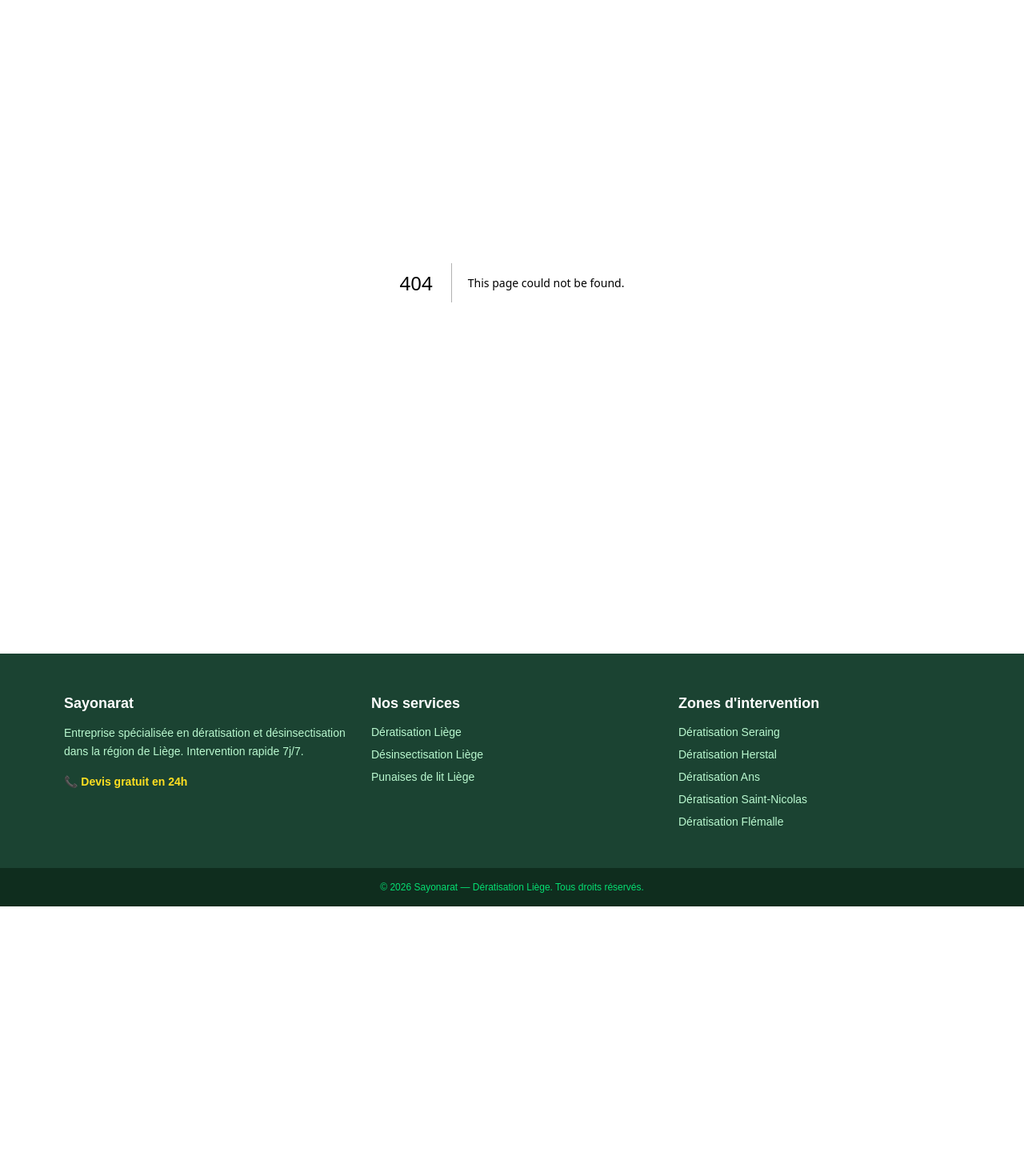
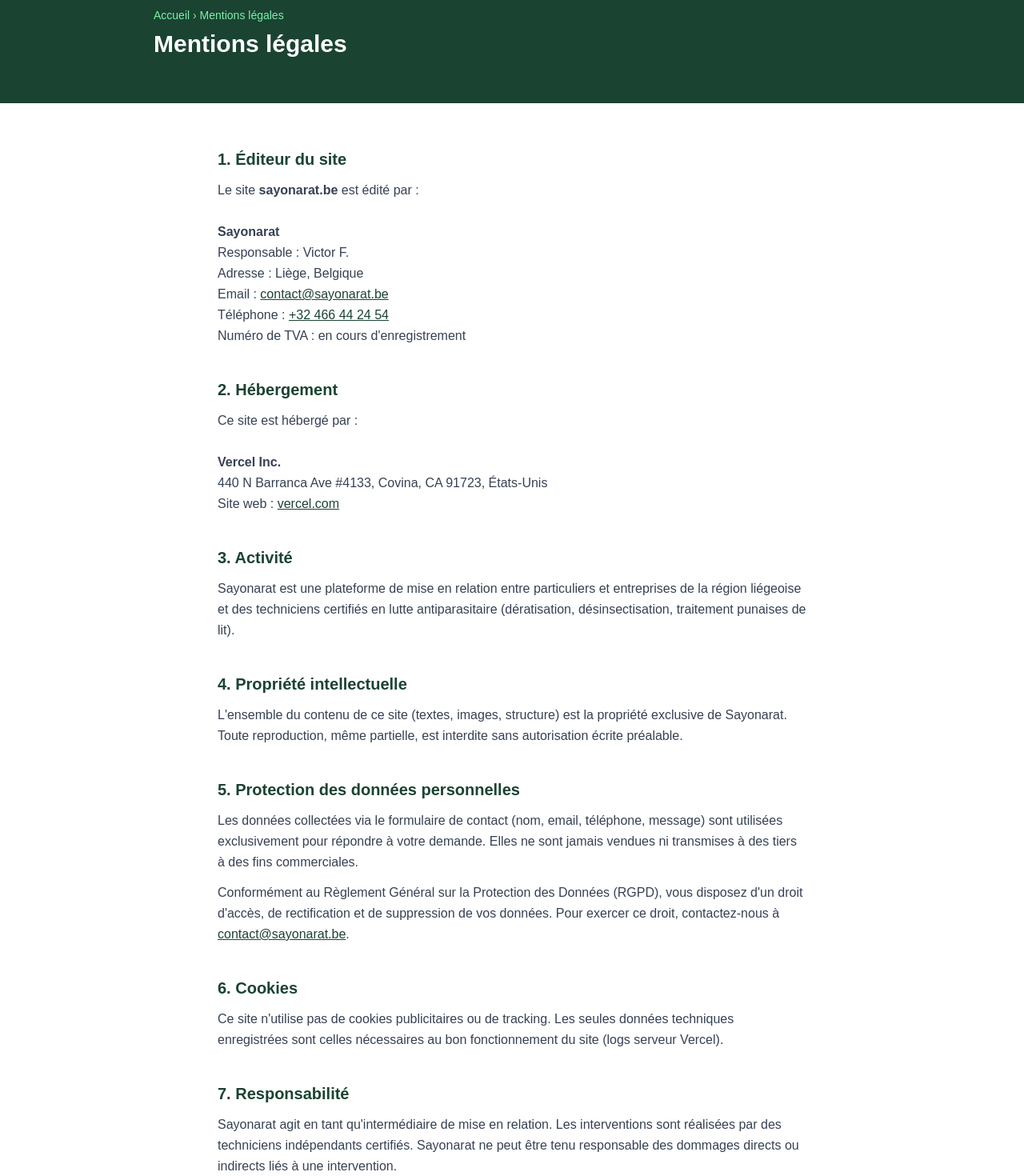
Before and after one commit to wnqgphqn5t-cmyk/sayonarat, a Next.js app: page /mentions-legales in a window 1280 px wide. Before the commit this address had no page. Shown: the part 140-1610 px from the top of the page at 80% size. Before the commit the page ends 1273 px from the top, so only its background shows below. Built offline with nearby package versions, Linux system fonts and the light colour scheme.

Commit message:
mentions légales + footer + sitemap

```diff
--- /dev/null
+++ b/app/mentions-legales/page.tsx
@@ -0,0 +1,108 @@
+import type { Metadata } from "next";
+import Link from "next/link";
+
+export const metadata: Metadata = {
+  title: "Mentions légales | Sayonarat",
+  description: "Mentions légales du site Sayonarat — service de dératisation et désinsectisation à Liège.",
+};
+
+export default function MentionsLegalesPage() {
+  return (
+    <>
+      <section style={{ backgroundColor: "#1B4332" }} className="text-white py-14 px-4">
+        <div className="max-w-4xl mx-auto">
+          <p className="text-green-300 text-sm mb-2">
+            <Link href="/" className="hover:text-white">Accueil</Link> › Mentions légales
+          </p>
+          <h1 className="text-3xl font-bold">Mentions légales</h1>
+        </div>
+      </section>
+
+      <section className="py-14 px-4 max-w-3xl mx-auto space-y-10 text-gray-700">
+
+        <div>
+          <h2 className="text-xl font-bold mb-3" style={{ color: "#1B4332" }}>1. Éditeur du site</h2>
+          <p className="leading-relaxed">
+            Le site <strong>sayonarat.be</strong> est édité par :<br /><br />
+            <strong>Sayonarat</strong><br />
+            Responsable : Victor F.<br />
+            Adresse : Liège, Belgique<br />
+            Email : <a href="mailto:contact@sayonarat.be" className="underline" style={{ color: "#1B4332" }}>contact@sayonarat.be</a><br />
+            Téléphone : <a href="tel:+32466442454" className="underline" style={{ color: "#1B4332" }}>+32 466 44 24 54</a><br />
+            Numéro de TVA : en cours d&apos;enregistrement
+          </p>
+        </div>
+
+        <div>
+          <h2 className="text-xl font-bold mb-3" style={{ color: "#1B4332" }}>2. Hébergement</h2>
+          <p className="leading-relaxed">
+            Ce site est hébergé par :<br /><br />
+            <strong>Vercel Inc.</strong><br />
+            440 N Barranca Ave #4133, Covina, CA 91723, États-Unis<br />
+            Site web : <a href="https://vercel.com" className="underline" style={{ color: "#1B4332" }} target="_blank" rel="noopener noreferrer">vercel.com</a>
+          </p>
+        </div>
+
+        <div>
+          <h2 className="text-xl font-bold mb-3" style={{ color: "#1B4332" }}>3. Activité</h2>
+          <p className="leading-relaxed">
+            Sayonarat est une plateforme de mise en relation entre particuliers et entreprises
+            de la région liégeoise et des techniciens certifiés en lutte antiparasitaire
+            (dératisation, désinsectisation, traitement punaises de lit).
+          </p>
+        </div>
+
+        <div>
+          <h2 className="text-xl font-bold mb-3" style={{ color: "#1B4332" }}>4. Propriété intellectuelle</h2>
+          <p className="leading-relaxed">
+            L&apos;ensemble du contenu de ce site (textes, images, structure) est la propriété
+            exclusive de Sayonarat. Toute reproduction, même partielle, est interdite sans
+            autorisation écrite préalable.
+          </p>
+        </div>
+
+        <div>
+          <h2 className="text-xl font-bold mb-3" style={{ color: "#1B4332" }}>5. Protection des données personnelles</h2>
+          <p className="leading-relaxed">
+            Les données collectées via le formulaire de contact (nom, email, téléphone, message)
+            sont utilisées exclusivement pour répondre à votre demande. Elles ne sont jamais
+            vendues ni transmises à des tiers à des fins commerciales.
+          </p>
+          <p className="leading-relaxed mt-3">
+            Conformément au Règlement Général sur la Protection des Données (RGPD), vous
+            disposez d&apos;un droit d&apos;accès, de rectification et de suppression de vos données.
+            Pour exercer ce droit, contactez-nous à{" "}
+            <a href="mailto:contact@sayonarat.be" className="underline" style={{ color: "#1B4332" }}>contact@sayonarat.be</a>.
+          </p>
+        </div>
+
+        <div>
+          <h2 className="text-xl font-bold mb-3" style={{ color: "#1B4332" }}>6. Cookies</h2>
+          <p className="leading-relaxed">
+            Ce site n&apos;utilise pas de cookies publicitaires ou de tracking. Les seules données
+            techniques enregistrées sont celles nécessaires au bon fonctionnement du site
+            (logs serveur Vercel).
+          </p>
+        </div>
+
+        <div>
+          <h2 className="text-xl font-bold mb-3" style={{ color: "#1B4332" }}>7. Responsabilité</h2>
+          <p className="leading-relaxed">
+            Sayonarat agit en tant qu&apos;intermédiaire de mise en relation. Les interventions
+            sont réalisées par des techniciens indépendants certifiés. Sayonarat ne peut
+            être tenu responsable des dommages directs ou indirects liés à une intervention.
+          </p>
+        </div>
+
+        <div>
+          <h2 className="text-xl font-bold mb-3" style={{ color: "#1B4332" }}>8. Droit applicable</h2>
+          <p className="leading-relaxed">
+            Le présent site est soumis au droit belge. Tout litige relatif à son utilisation
+            relève de la compétence exclusive des tribunaux de Liège, Belgique.
+          </p>
+        </div>
+
+      </section>
+    </>
+  );
+}
--- a/app/sitemap.ts
+++ b/app/sitemap.ts
@@ -15,5 +15,6 @@ export default function sitemap(): MetadataRoute.Sitemap {
     { url: `${BASE_URL}/deratisation-flemalle`, lastModified: new Date(), changeFrequency: "weekly", priority: 0.8 },
     { url: `${BASE_URL}/contact`, lastModified: new Date(), changeFrequency: "monthly", priority: 0.7 },
     { url: `${BASE_URL}/a-propos`, lastModified: new Date(), changeFrequency: "monthly", priority: 0.5 },
+    { url: `${BASE_URL}/mentions-legales`, lastModified: new Date(), changeFrequency: "yearly", priority: 0.3 },
   ];
 }
--- a/components/Footer.tsx
+++ b/components/Footer.tsx
@@ -54,8 +54,10 @@ export default function Footer() {
         </div>
       </div>
 
-      <div style={{ backgroundColor: "#0f2d1e" }} className="text-center py-4 text-green-400 text-xs">
-        © {new Date().getFullYear()} Sayonarat — Dératisation Liège. Tous droits réservés.
+      <div style={{ backgroundColor: "#0f2d1e" }} className="text-center py-4 text-green-400 text-xs space-x-4">
+        <span>© {new Date().getFullYear()} Sayonarat — Dératisation Liège. Tous droits réservés.</span>
+        <Link href="/mentions-legales" className="hover:text-white transition-colors">Mentions légales</Link>
+        <Link href="/a-propos" className="hover:text-white transition-colors">À propos</Link>
       </div>
     </footer>
   );
```
